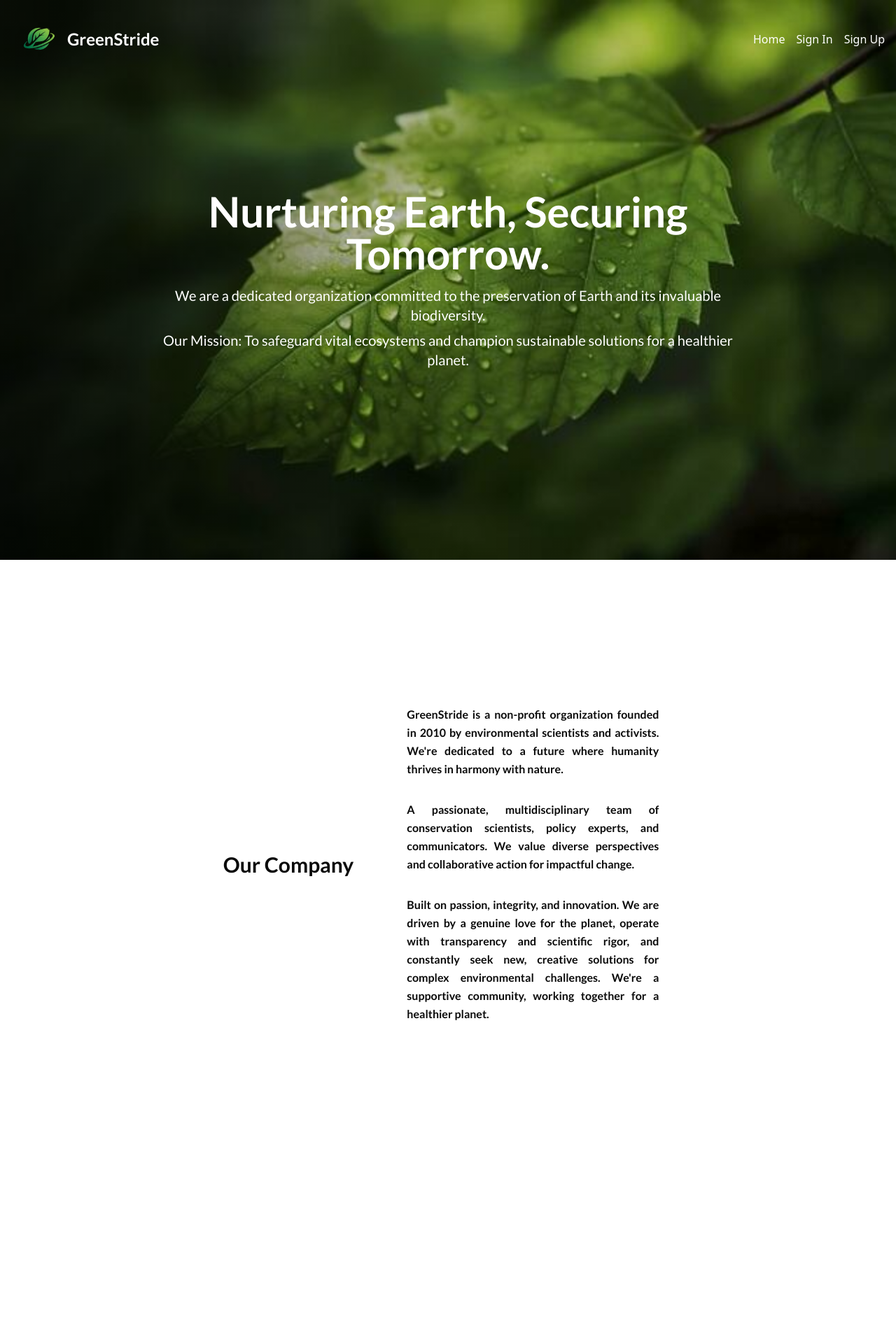
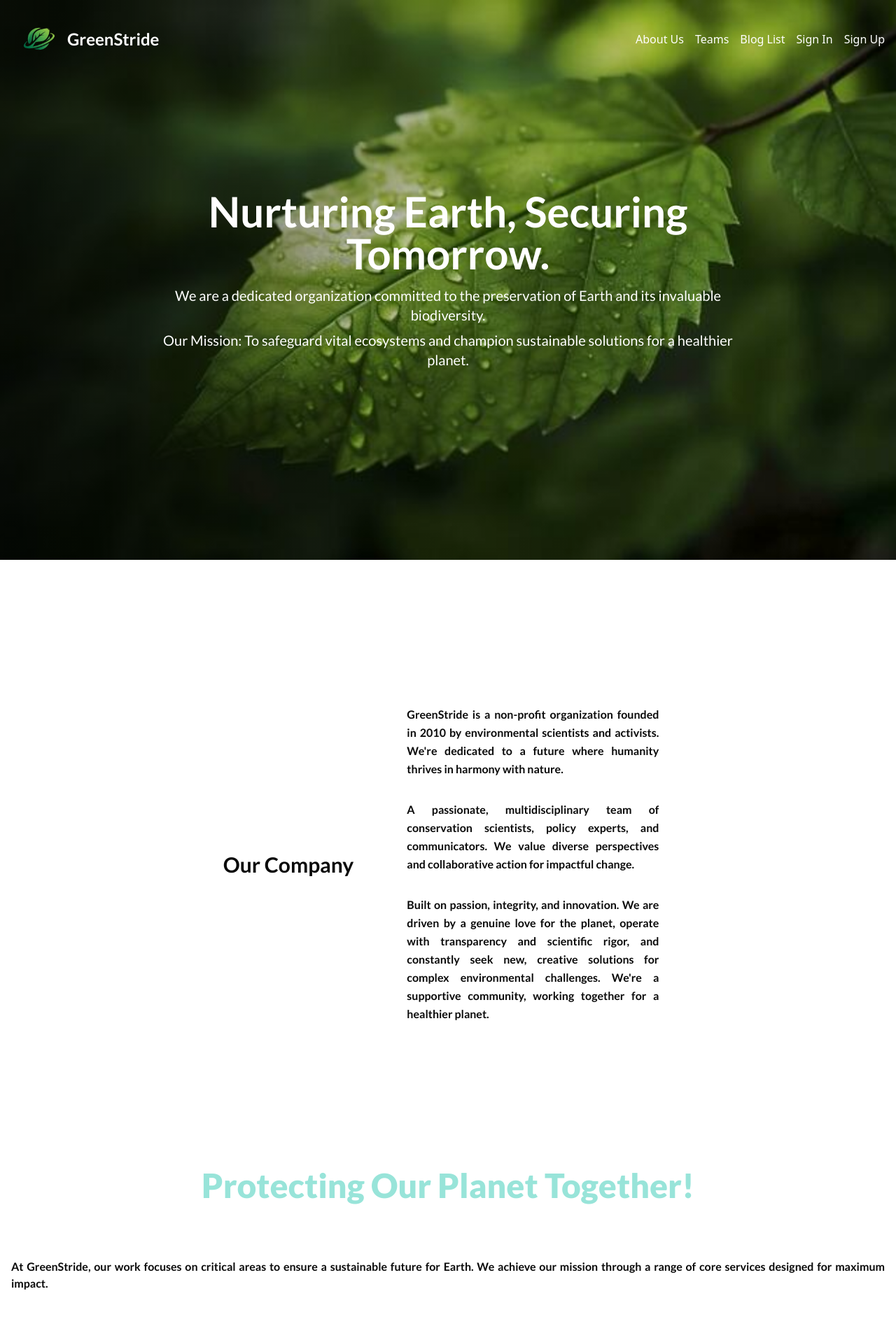
Before and after one commit to raihanfajar/company-profile, a Next.js app: page / in a window 1280 px wide. Shown: the top 1882 px of the page at 70% size. Built offline with nearby package versions, Linux system fonts and the light colour scheme.

Commit message:
fonts fix

```diff
--- a/src/app/(home)/_components/overview.tsx
+++ b/src/app/(home)/_components/overview.tsx
@@ -2,7 +2,7 @@ import React from "react";
 
 function Overview() {
   return (
-    <section className="container mx-auto mt-52 min-h-[100vh] px-4">
+    <section className="container mx-auto mt-52 px-4">
       <div className="flex h-auto flex-col items-center justify-center gap-14 md:flex-row">
         <div className="flex items-center justify-center">
           <h1 className="text-3xl font-bold text-center">Our Company</h1>
--- /dev/null
+++ b/src/app/(home)/_components/services.tsx
@@ -0,0 +1,23 @@
+import React from "react";
+
+function Services() {
+  return (
+    <section className="container mx-auto mt-52 px-4">
+      <div className="flex flex-col items-center justify-center">
+        <h1 className="text-2xl font-extrabold text-[#98e4d9] md:text-5xl">
+          Protecting Our Planet Together!
+        </h1>
+        <p className="mt-20 text-justify font-semibold">
+          At GreenStride, our work focuses on critical areas to ensure a
+          sustainable future for Earth. We achieve our mission through a range
+          of core services designed for maximum impact.
+        </p>
+        <div className="grid mt-20 grid-cols-1 gap-10 rounded-2xl md:grid-cols-2 md:gap-20 xl:grid-cols-3">
+
+        </div>
+      </div>
+    </section>
+  );
+}
+
+export default Services;
--- a/src/app/(home)/page.tsx
+++ b/src/app/(home)/page.tsx
@@ -3,12 +3,14 @@ import Jumbotron from "./_components/Jumbotron";
 import { lato } from "@/lib/fonts";
 import Hero from "./_components/hero";
 import Overview from "./_components/overview";
+import Services from "./_components/services";
 
 export default function Home() {
   return (
     <main className={`h-[5000px] ${lato.className}`}>
       <Hero />
       <Overview />
+      <Services />
       {/* <BlogList /> */}
     </main>
   );
--- a/src/components/Navbar.tsx
+++ b/src/components/Navbar.tsx
@@ -47,7 +47,9 @@ const Navbar = () => {
         </div>
 
         <div className={`flex items-center gap-4 ${scrolled ? "text-black" : "text-white"}`}>
-          <Link href="/">Home</Link>
+          <Link href="/">About Us</Link>
+          <Link href="/">Teams</Link>
+          <Link href="/">Blog List</Link>
           {user ? (
             <>
               <Link href="/write">Write</Link>
--- a/src/lib/fonts.ts
+++ b/src/lib/fonts.ts
@@ -1,6 +1,7 @@
 import { Lato } from "next/font/google";
 
 export const lato = Lato({
+  subsets: ['latin'], // ✅ Tambahkan ini
+  weight: ["100", "300", "400", "700", "900"],
   variable: "--font-lato",
-  weight: ["100", "300", "400", "700", "900"],
 });
```
